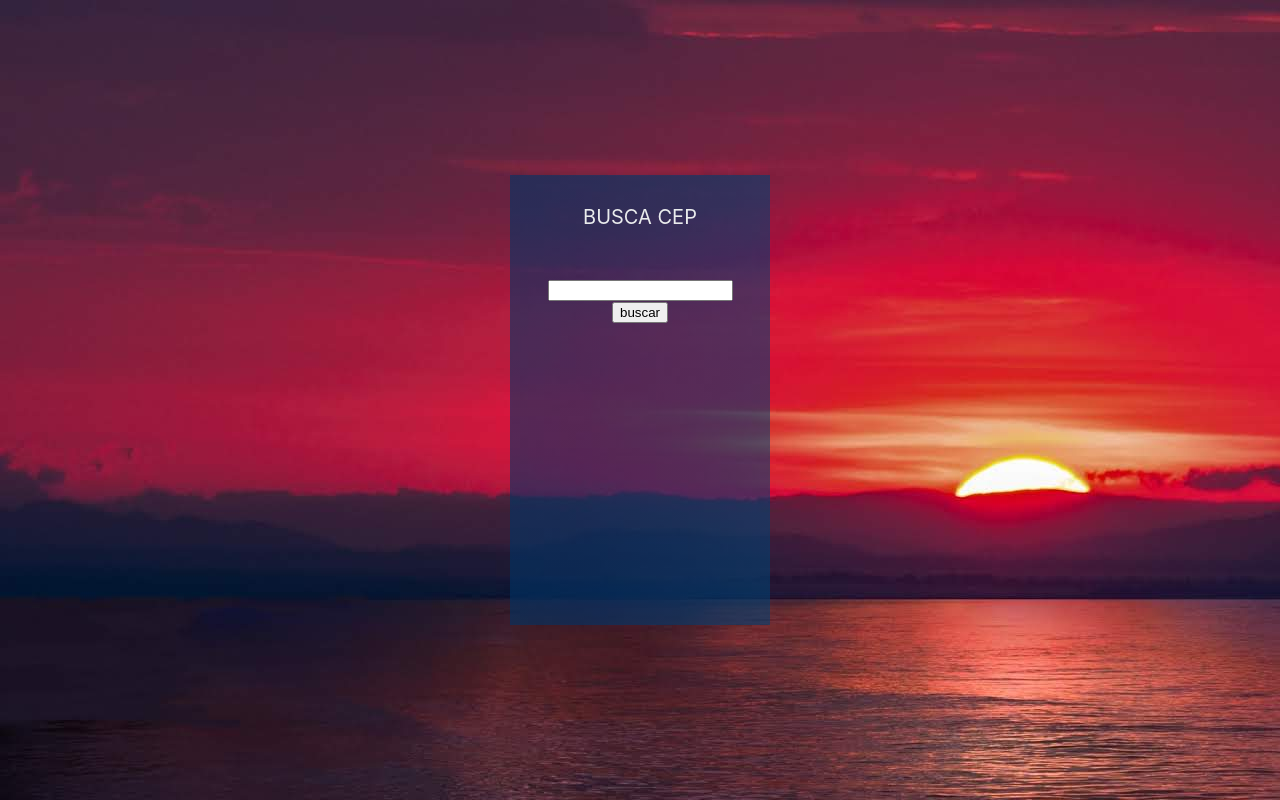
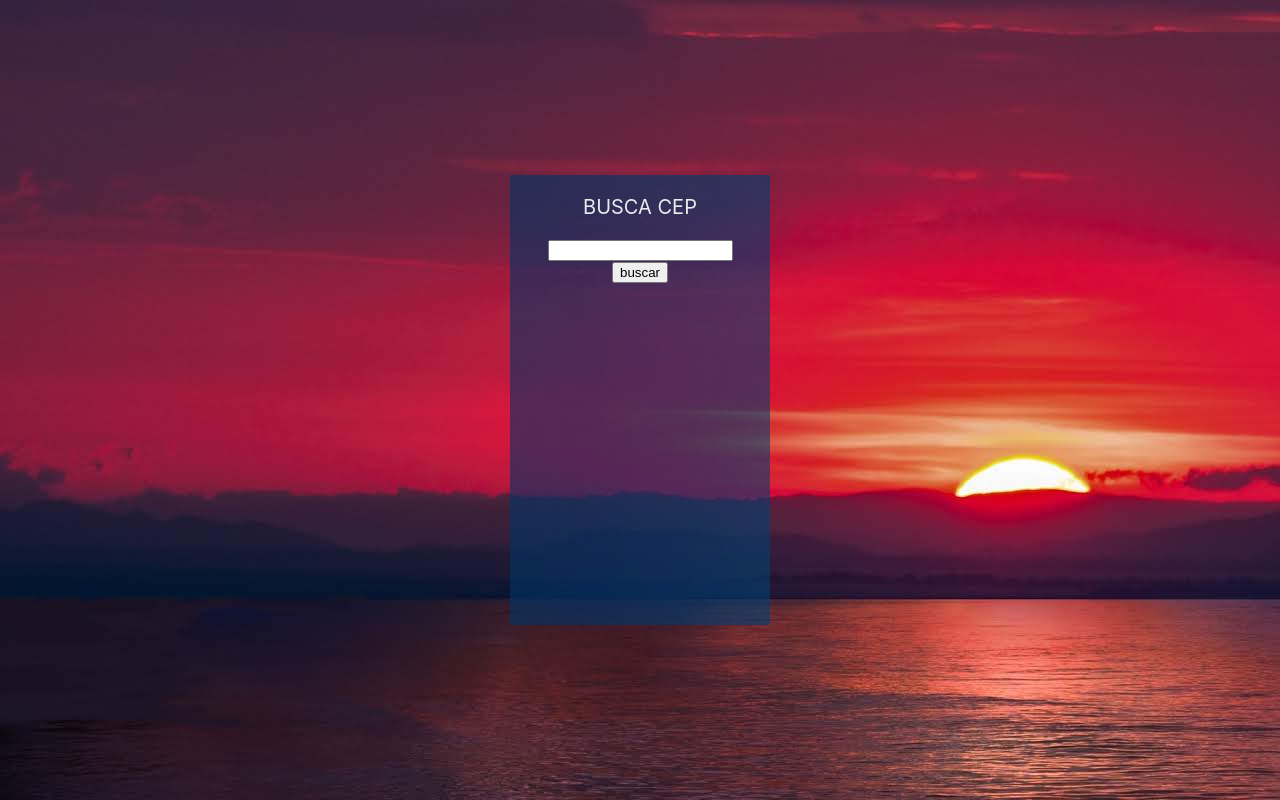
Before and after one commit to vitor945108/buscarcep, a React (Create React App) app: page / in a window 1280 px wide. Built offline with nearby package versions, Linux system fonts and the light colour scheme.

Commit message:
buscarcep4

```diff
--- a/src/components/comsumidoapi/comsumidoapi.css
+++ b/src/components/comsumidoapi/comsumidoapi.css
@@ -19,7 +19,7 @@ body{
            }
           .text{
            position: relative;
-           top: 30px;
+           top: 20px;
            text-align: center;
           }
           body{
@@ -40,9 +40,8 @@ body{
 
           }
           .conteiner{
-            float: left;
-            float: right;
-           margin: 50px;
+
+           margin: 20px;
 
 
           }
```
